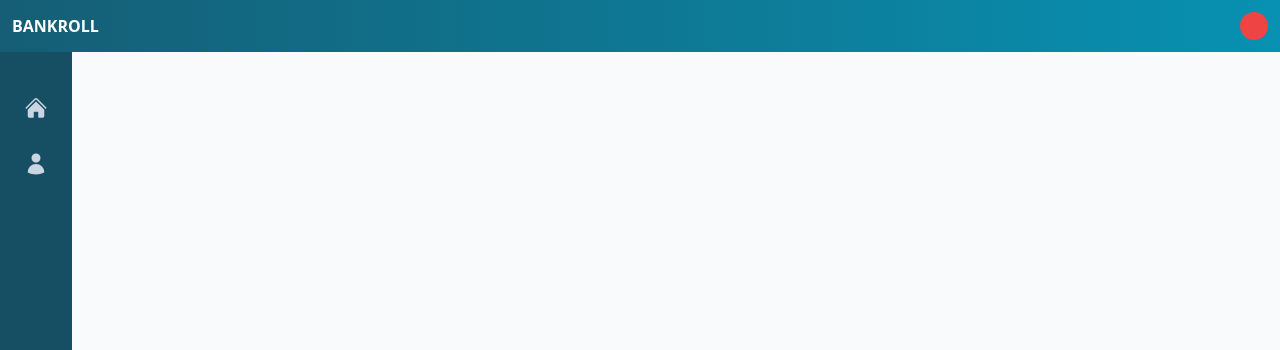
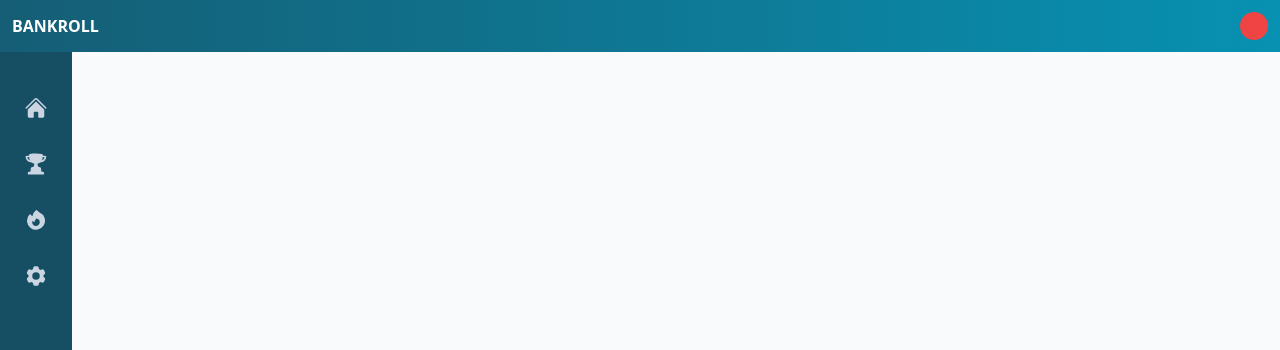
Before and after one commit to pharos-lab/bankroll, a Vue app: page / in a window 1280 px wide. Shown: the top 350 px of the page. Built offline with nearby package versions, Linux system fonts and the light colour scheme.

Commit message:
add link to Sidebar

```diff
--- a/src/components/Sidebar.vue
+++ b/src/components/Sidebar.vue
@@ -5,23 +5,18 @@
             <SidebarLink label="Dashboard">
                 <HomeIcon class="w-6 h-6 stroke-2"></HomeIcon>
             </SidebarLink>
-            <SidebarLink>
-                <UserIcon class="w-6 h-6 stroke-2"></UserIcon>
+            <SidebarLink label="Tournament">
+                <TrophyIcon class="w-6 h-6 stroke-2"></TrophyIcon>
+            </SidebarLink>
+            <SidebarLink label="Games">
+                <FireIcon class="w-6 h-6 stroke-2"></FireIcon>
+            </SidebarLink>
+            <SidebarLink label="Settings">
+                <Cog6ToothIcon class="w-6 h-6 stroke-2"></Cog6ToothIcon>
             </SidebarLink>
         </nav>
 
-        <button class="
-            p-3
-            flex
-            hover:text-white hover:bg-cyan-700
-            bg-cyan-800
-            rounded
-            absolute
-            bottom-12
-            left-3
-            "
-            @click="isOpen = !isOpen"
-        >
+        <button class="p-3 flex hover:text-white hover:bg-cyan-700 bg-cyan-800 rounded absolute bottom-12 left-3" @click="isOpen = !isOpen" :title="isOpen ? 'Close' : 'Open'">
         <transition name="quickFade" mode="out-in">
           <component
             :is="isOpen ? ChevronLeftIcon : ChevronRightIcon"
@@ -35,7 +30,7 @@
 <script setup>
 import { ref, provide } from 'vue';
 import SidebarLink from './SidebarLink.vue';
-import { HomeIcon, UserIcon, ChevronLeftIcon, ChevronRightIcon } from '@heroicons/vue/24/solid'
+import { HomeIcon, ChevronLeftIcon, ChevronRightIcon, Cog6ToothIcon, TrophyIcon, FireIcon } from '@heroicons/vue/24/solid'
 
 const isOpen = ref(false)
 provide('isOpen', isOpen);
--- a/src/components/SidebarLink.vue
+++ b/src/components/SidebarLink.vue
@@ -1,5 +1,5 @@
 <template>
-    <a href="a" class="p-3 flex gap-4 hover:text-white hover:bg-cyan-800 rounded transition-colors">
+    <a href="a" class="p-3 flex gap-4 hover:text-white hover:bg-cyan-800 rounded transition-colors" :title="props.label">
         <span class="shrink-0">
             <slot></slot>
         </span>
```
